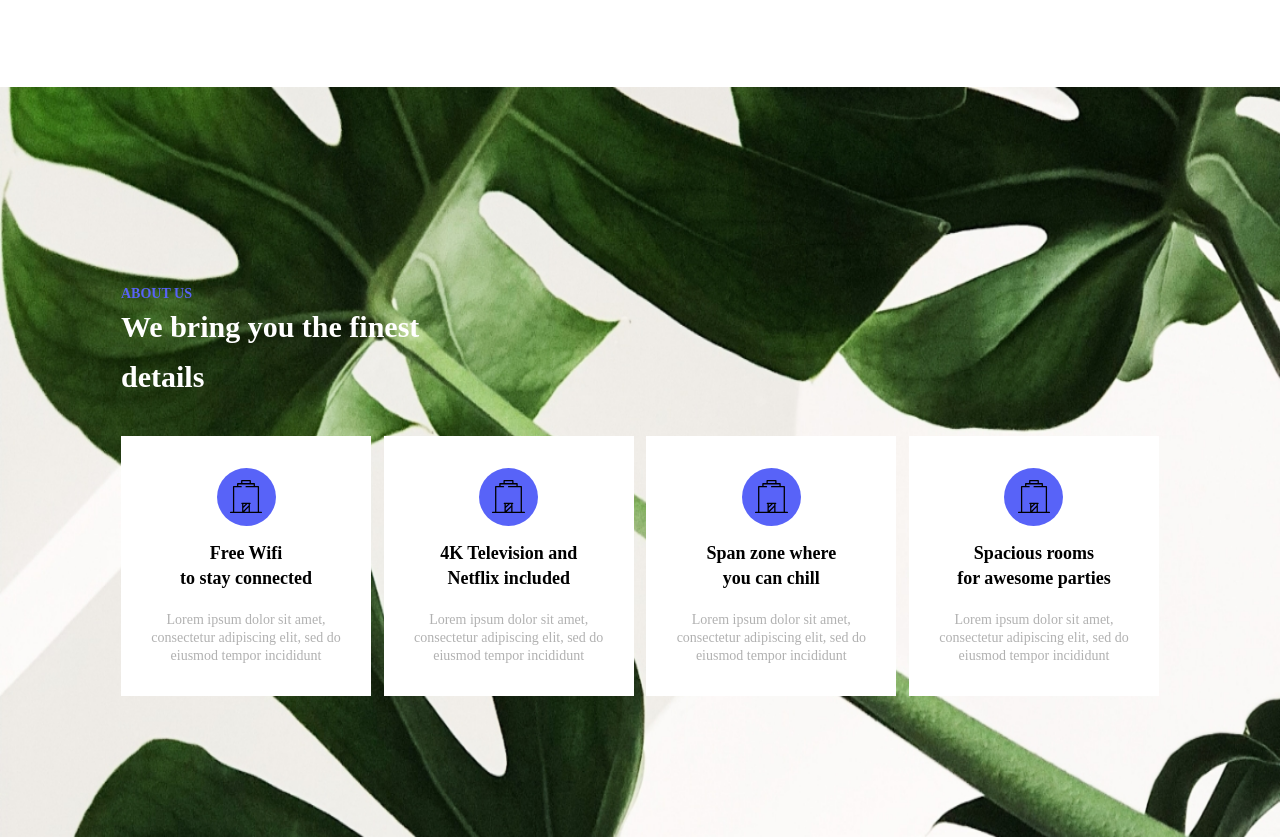
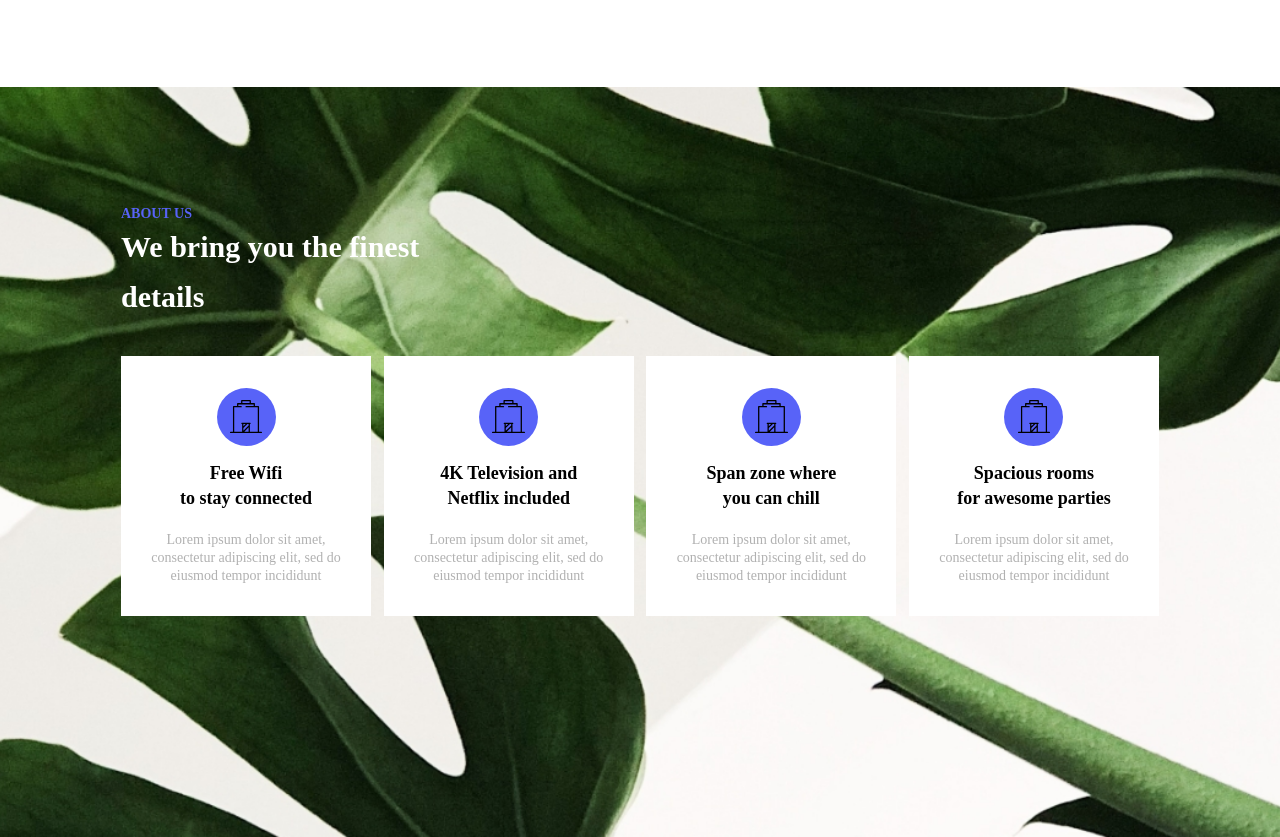
Before and after one commit to Tamar-22/midterm-exam, a plain HTML site: page index.html in a window 1280 px wide. Shown: the part 878-1715 px from the top of the page. Drawn offline with Linux system fonts and the light colour scheme.

Commit message:
add sections

```diff
--- a/css/responsive.css
+++ b/css/responsive.css
@@ -40,7 +40,7 @@
 }
 @media(max-width:  200px){
 	.image-content{
-		top: 40px;
+		padding-top: 10px;
 	}
 	.title2{
 		font-size: 20px;
@@ -50,6 +50,7 @@
 		height: 150px;
 		max-width: 150px;
 		width: 100%;
+		margin-top: 10px;
 	}
 	.circle{
 		max-width: 29px;
--- a/css/style.css
+++ b/css/style.css
@@ -188,7 +188,6 @@
 }
 /*section#3*/
 .sect3-container{
-	position: relative;
 	display: -webkit-box;
 	display: -ms-flexbox;
 	display: flex;
@@ -199,16 +198,18 @@
 
 }
 .bg-image2{
+	background-image: url("../images/bg-image2.jpg");
+	background-repeat: no-repeat;
+	background-size: cover;
+	background-position: center;
 	height: 750px;
 	width: 100%;
-	position: absolute;
 }
 .image-content{
 	max-width: 1038px;
 	width: 100%;
-	position: absolute;
-	top: 200px;
 	margin: 0 auto;
+	padding-top: 120px;
 }
 .sect3-aboutus{
 	color: #5863F8;
--- a/index.html
+++ b/index.html
@@ -74,8 +74,8 @@
 	</section>
 <!-- section#3 -->
 	<section>
-		<div class="sect3-container">
-			<img class="bg-image2" src="images/bg-image2.jpg" alt="bg-image2">
+			<div class="bg-image2">
+				<div class="sect3-container">
 			<div class="image-content">
 				<h4 class="sect3-aboutus">ABOUT US</h4>
 				<h2 class="title2">We bring you the finest details</h2>
@@ -120,10 +120,8 @@
 					</div>
 				</div>
 			</div>
-
+			</div>
 		</div>
 	</section>
-
-
 </body>
 </html>
```
